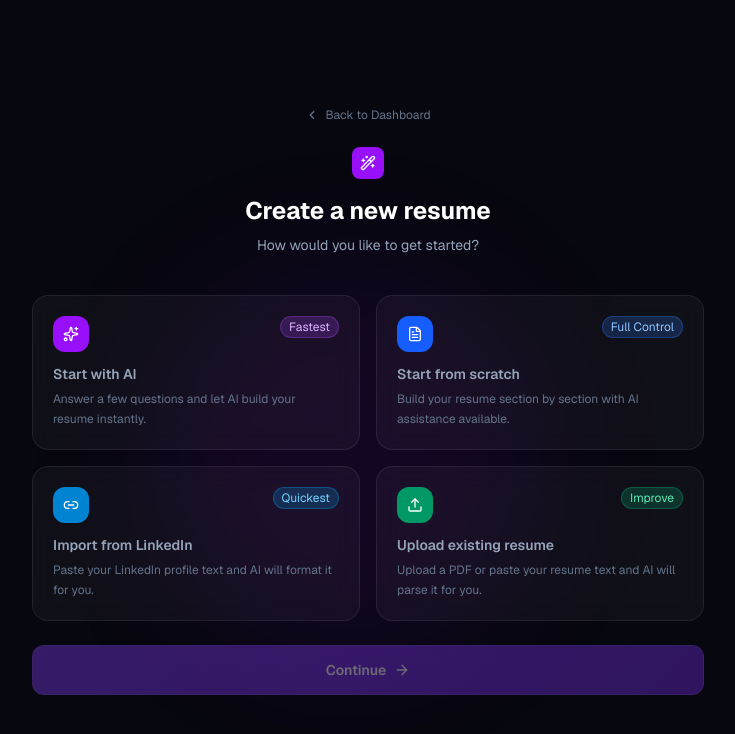
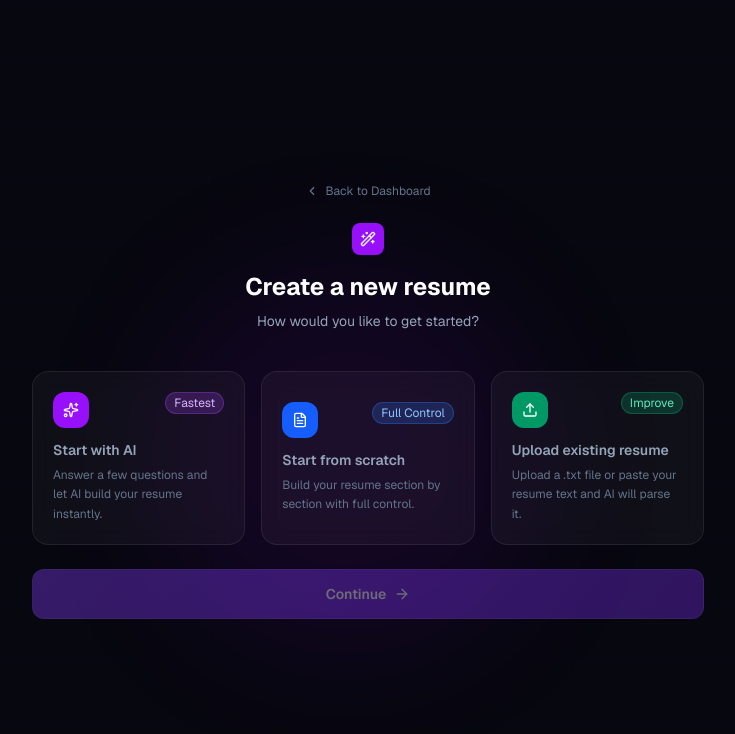
Before and after one commit to Basehubgit/cvdesigner, a Next.js app: page /builder/new in a window 1280 px wide. Shown: the top 734 px of the page, without its empty margins (272-1007 px from the left). Built offline with nearby package versions, Linux system fonts and the light colour scheme.

Commit message:
Remove LinkedIn import option

```diff
--- a/src/app/builder/new/page.tsx
+++ b/src/app/builder/new/page.tsx
@@ -4,19 +4,18 @@ import { motion, AnimatePresence } from "framer-motion";
 import { useState, useRef } from "react";
 import { useRouter } from "next/navigation";
 import {
-  Sparkles, FileText, Link2, Upload, ArrowRight, ChevronLeft,
-  Wand2, AlertCircle, CheckCircle,
+  Sparkles, FileText, Upload, ArrowRight, ChevronLeft,
+  Wand2, AlertCircle,
 } from "lucide-react";
 import { useResumes } from "@/context/ResumesContext";
 
 const startOptions = [
-  { id: "ai",       icon: Sparkles, title: "Start with AI",          description: "Answer a few questions and let AI build your resume instantly.",       tag: "Fastest",      tagColor: "bg-purple-500/20 text-purple-300 border-purple-500/30", color: "border-purple-500/30 hover:border-purple-500/60", iconBg: "bg-purple-600" },
-  { id: "blank",    icon: FileText, title: "Start from scratch",      description: "Build your resume section by section with AI assistance available.",    tag: "Full Control", tagColor: "bg-blue-500/20 text-blue-300 border-blue-500/30",   color: "border-blue-500/30 hover:border-blue-500/60",   iconBg: "bg-blue-600" },
-  { id: "linkedin", icon: Link2,    title: "Import from LinkedIn",    description: "Paste your LinkedIn profile text and AI will format it for you.",       tag: "Quickest",     tagColor: "bg-sky-500/20 text-sky-300 border-sky-500/30",     color: "border-sky-500/30 hover:border-sky-500/60",     iconBg: "bg-sky-600" },
-  { id: "upload",   icon: Upload,   title: "Upload existing resume",  description: "Upload a PDF or paste your resume text and AI will parse it for you.",  tag: "Improve",      tagColor: "bg-emerald-500/20 text-emerald-300 border-emerald-500/30", color: "border-emerald-500/30 hover:border-emerald-500/60", iconBg: "bg-emerald-600" },
+  { id: "ai",     icon: Sparkles, title: "Start with AI",         description: "Answer a few questions and let AI build your resume instantly.",      tag: "Fastest",      tagColor: "bg-purple-500/20 text-purple-300 border-purple-500/30", color: "border-purple-500/30 hover:border-purple-500/60", iconBg: "bg-purple-600" },
+  { id: "blank",  icon: FileText, title: "Start from scratch",     description: "Build your resume section by section with full control.",             tag: "Full Control", tagColor: "bg-blue-500/20 text-blue-300 border-blue-500/30",   color: "border-blue-500/30 hover:border-blue-500/60",   iconBg: "bg-blue-600" },
+  { id: "upload", icon: Upload,   title: "Upload existing resume", description: "Upload a .txt file or paste your resume text and AI will parse it.", tag: "Improve",      tagColor: "bg-emerald-500/20 text-emerald-300 border-emerald-500/30", color: "border-emerald-500/30 hover:border-emerald-500/60", iconBg: "bg-emerald-600" },
 ];
 
-type Step = "select" | "ai-questions" | "linkedin-paste" | "upload-paste";
+type Step = "select" | "ai-questions" | "upload-paste";
 
 export default function NewResumePage() {
   const router = useRouter();
@@ -58,26 +57,14 @@ export default function NewResumePage() {
       return;
     }
 
-    if (selected === "linkedin" && step === "select") {
-      setStep("linkedin-paste");
-      return;
-    }
-
     if (selected === "upload" && step === "select") {
       setStep("upload-paste");
       return;
     }
 
-    // Parse with AI (linkedin or upload paste step)
+    // Parse with AI
     if (!pasteText.trim()) {
       setError("Please enter some text.");
-      return;
-    }
-
-    const trimmed = pasteText.trim();
-    const looksLikeUrl = /^https?:\/\/\S+$/.test(trimmed);
-    if (looksLikeUrl) {
-      setError("Please paste the text from your LinkedIn PDF — not the profile URL. Go to LinkedIn → More → Save to PDF → open the PDF → Ctrl+A → copy → paste here.");
       return;
     }
 
@@ -129,13 +116,11 @@ export default function NewResumePage() {
           <h1 className="text-2xl font-bold text-white mb-2">
             {step === "select" ? "Create a new resume" :
              step === "ai-questions" ? "Tell AI about yourself" :
-             step === "linkedin-paste" ? "Paste your LinkedIn profile" :
              "Paste or upload your resume"}
           </h1>
           <p className="text-[#94A3B8] text-sm">
             {step === "select" ? "How would you like to get started?" :
              step === "ai-questions" ? "Answer a few quick questions and AI will craft your resume" :
-             step === "linkedin-paste" ? "Go to your LinkedIn profile → More → Save to PDF, then copy and paste the text here" :
              "Upload a .txt file or paste your resume text below"}
           </p>
         </motion.div>
@@ -143,7 +128,7 @@ export default function NewResumePage() {
         <AnimatePresence mode="wait">
           {/* Select step */}
           {step === "select" && (
-            <motion.div key="select" initial={{ opacity: 0, y: 20 }} animate={{ opacity: 1, y: 0 }} exit={{ opacity: 0, y: -10 }} className="grid grid-cols-2 gap-4 mb-6">
+            <motion.div key="select" initial={{ opacity: 0, y: 20 }} animate={{ opacity: 1, y: 0 }} exit={{ opacity: 0, y: -10 }} className="grid grid-cols-1 sm:grid-cols-3 gap-4 mb-6">
               {startOptions.map((option, i) => {
                 const Icon = option.icon;
                 const active = selected === option.id;
@@ -189,24 +174,6 @@ export default function NewResumePage() {
                 <label className="block text-sm font-medium text-[#94A3B8] mb-2">Key skills (comma separated)</label>
                 <input className="w-full input-dark rounded-xl px-4 py-3 text-sm" placeholder="e.g. React, TypeScript, Node.js..." />
               </div>
-            </motion.div>
-          )}
-
-          {/* LinkedIn paste step */}
-          {step === "linkedin-paste" && (
-            <motion.div key="linkedin" initial={{ opacity: 0, y: 20 }} animate={{ opacity: 1, y: 0 }} exit={{ opacity: 0, y: -10 }} className="glass-card rounded-2xl p-6 mb-6 space-y-4">
-              <div className="flex items-start gap-3 p-3 rounded-xl bg-sky-500/10 border border-sky-500/20">
-                <CheckCircle className="w-4 h-4 text-sky-400 shrink-0 mt-0.5" />
-                <p className="text-xs text-sky-300">
-                  Go to your LinkedIn profile → <strong>More</strong> → <strong>Save to PDF</strong> → open the PDF → select all (Ctrl+A) → copy → paste here.
-                </p>
-              </div>
-              <textarea
-                value={pasteText}
-                onChange={(e) => setPasteText(e.target.value)}
-                placeholder="Paste your LinkedIn profile text here..."
-                className="w-full input-dark rounded-xl px-4 py-3 text-sm resize-none min-h-48"
-              />
             </motion.div>
           )}
 
@@ -256,10 +223,10 @@ export default function NewResumePage() {
           >
             {loading ? (
               <><div className="w-4 h-4 border-2 border-white/30 border-t-white rounded-full animate-spin" />
-              {step === "linkedin-paste" || step === "upload-paste" ? "AI Parsing..." : "Creating..."}</>
+              {step === "upload-paste" ? "AI Parsing..." : "Creating..."}</>
             ) : step === "ai-questions" ? (
               <><Sparkles className="w-4 h-4" /> Generate My Resume</>
-            ) : step === "linkedin-paste" || step === "upload-paste" ? (
+            ) : step === "upload-paste" ? (
               <><Sparkles className="w-4 h-4" /> Parse with AI</>
             ) : (
               <>Continue <ArrowRight className="w-4 h-4" /></>
```
